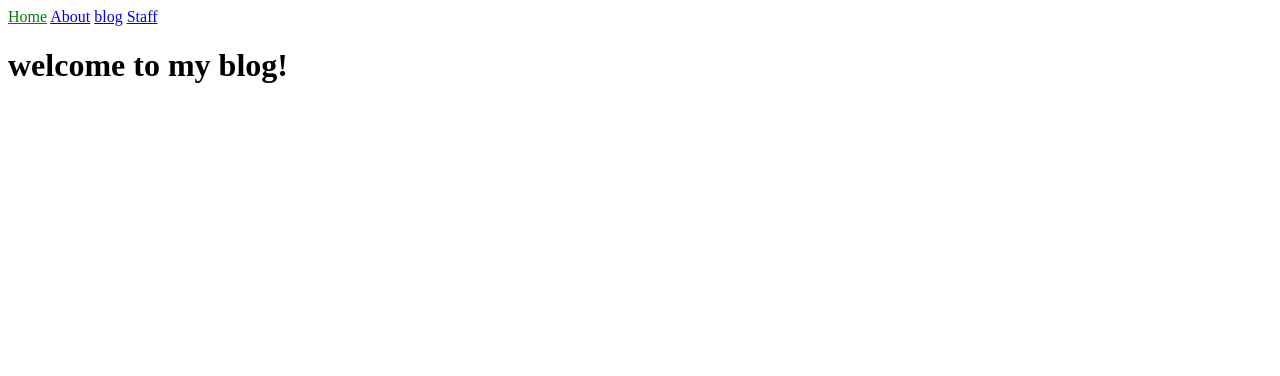
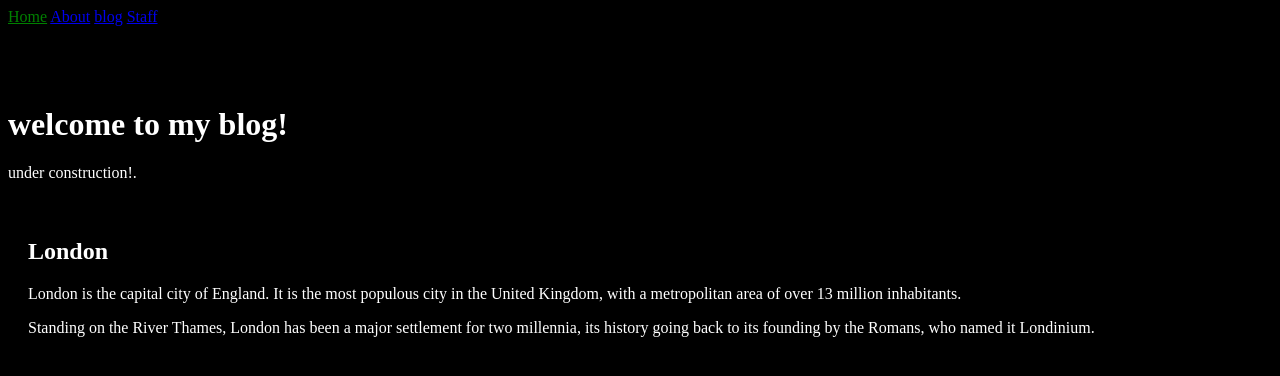
Before and after one commit to snowAvocado/snowAvocado.github.io, a Jekyll site: the page built from index.html, in a window 1280 px wide. Shown: the top 376 px of the page. Built offline with Jekyll 4.4.1, drawn with Linux system fonts in a browser that asks for light colours.

```diff
--- a/index.html
+++ b/index.html
@@ -4,3 +4,14 @@
 ---
 
 <h1>{{ "Welcome to my blog!" | downcase }}</h1>
+
+<body style="background-color:black;">
+<h1 style="color:white;">{{ "Welcome to my blog!" | downcase }}</h1>
+<p style="color:white;">under construction!.</p>
+
+
+<div style="color:white;padding:20px;">
+  <h2>London</h2>
+  <p>London is the capital city of England. It is the most populous city in the United Kingdom, with a metropolitan area of over 13 million inhabitants.</p>
+  <p>Standing on the River Thames, London has been a major settlement for two millennia, its history going back to its founding by the Romans, who named it Londinium.</p>
+</div>
```
